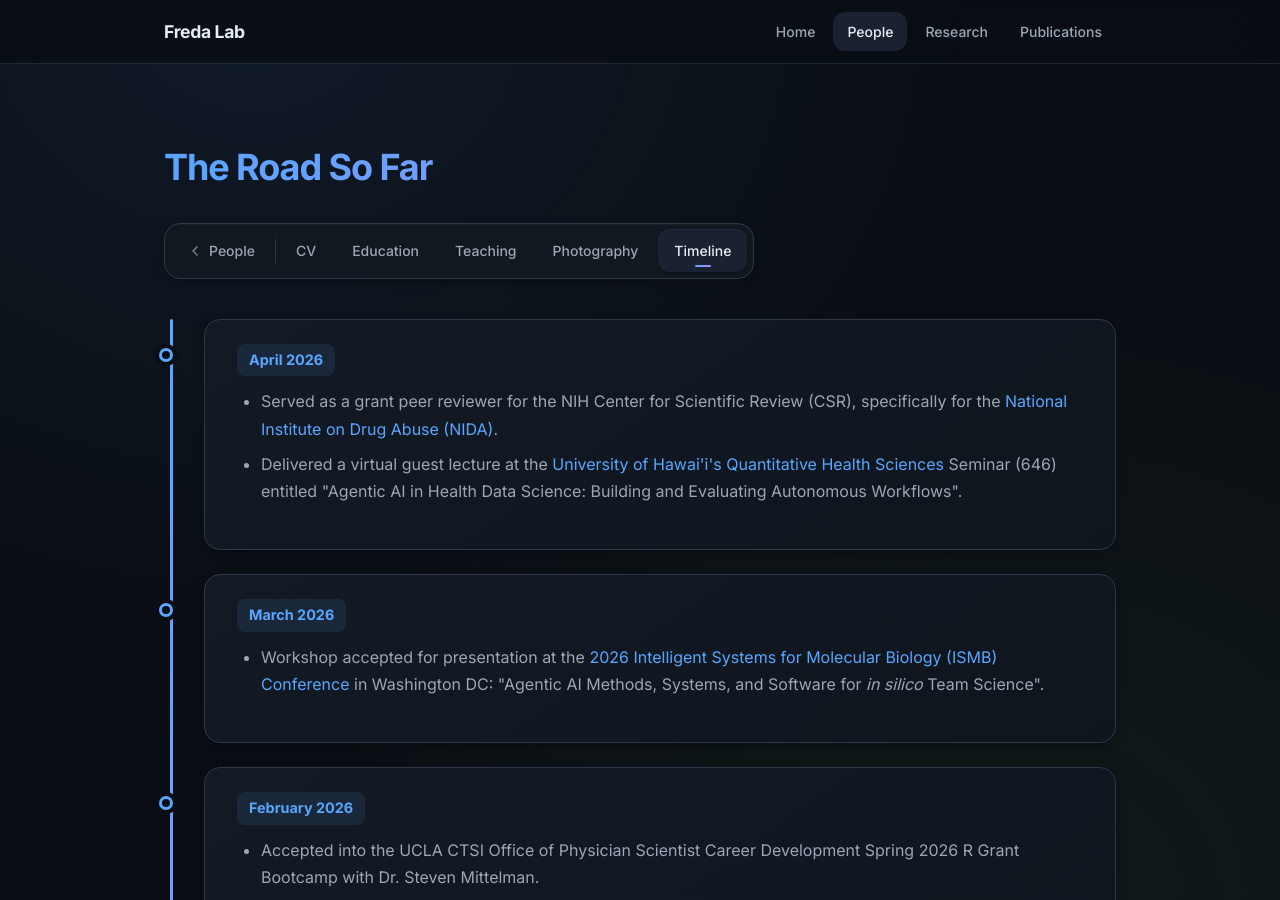
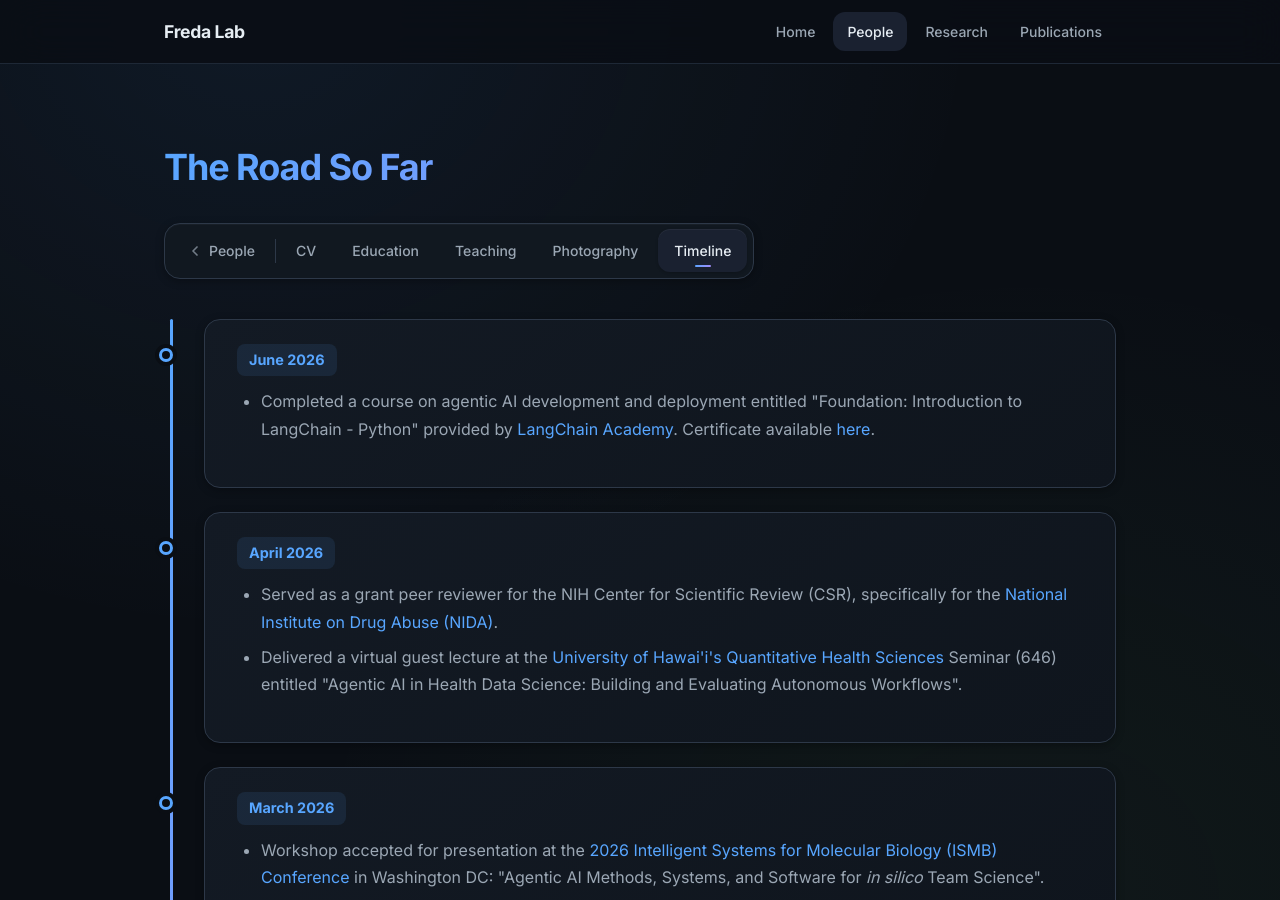
Before and after one commit to pfreda/pfreda.github.io, a Jekyll site: the page built from timeline.md, in a window 1280 px wide and 900 px high. Built offline with Jekyll 4.4.1, drawn with Linux system fonts in a browser that asks for light colours.

Commit message:
Your descriptive commit message here

```diff
--- a/timeline.md
+++ b/timeline.md
@@ -6,6 +6,13 @@ title: The Road So Far
 {% include subpage-nav.html %}
 
 <div class="timeline">
+
+<div class="timeline-item">
+<div class="timeline-date">June 2026</div>
+<ul>
+<li>Completed a course on agentic AI development and deployment entitled "Foundation: Introduction to LangChain - Python" provided by <a href="https://academy.langchain.com/" target="_blank" rel="noopener">LangChain Academy</a>. Certificate available <a href="https://academy.langchain.com/certificates/whjazq0clq" target="_blank" rel="noopener">here</a>.</li>
+</ul>
+</div>
 
 <div class="timeline-item">
 <div class="timeline-date">April 2026</div>
```
